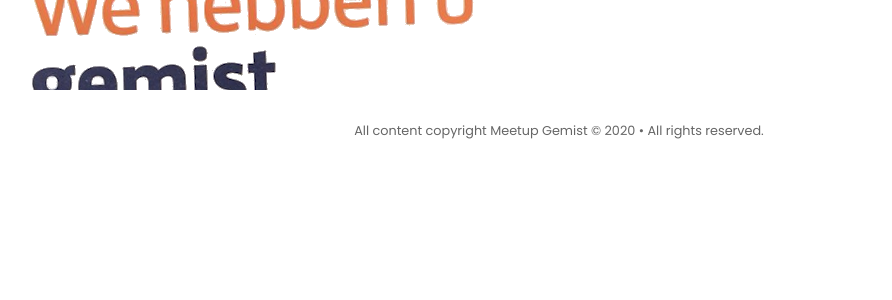
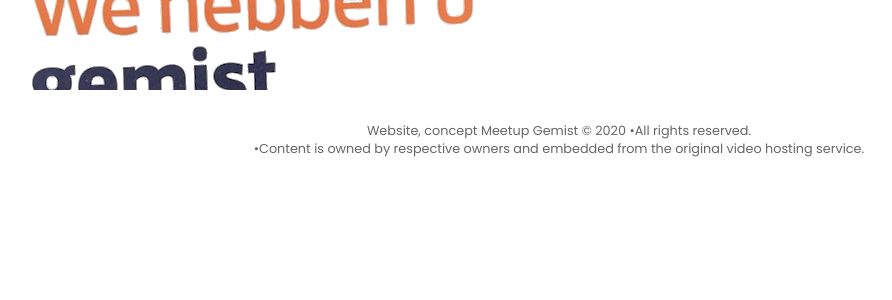
Before and after one commit to meetupgemist/meetupgemist.github.io, a Jekyll site: the page built from pages/words.html, in a window 1280 px wide. Shown: the top 300 px of the page, without its empty margins (81-973 px from the left). Built offline with Jekyll 4.4.1, drawn with Linux system fonts in a browser that asks for light colours.

Commit message:
You can't copyright what's not yours ;)

```diff
--- a/_includes/footer.html
+++ b/_includes/footer.html
@@ -1,3 +1,3 @@
 <footer>
-  All content copyright {{ site.name }} &copy; {{ site.time | date: '%Y' }} &bull; All rights reserved.
+  Website, concept {{ site.name }} &copy; {{ site.time | date: '%Y' }} &bull;All rights reserved.<br />&bull;Content is owned by respective owners and embedded from the original video hosting service.
 </footer>
```
